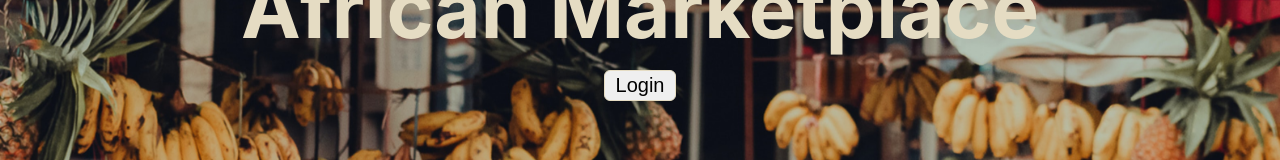
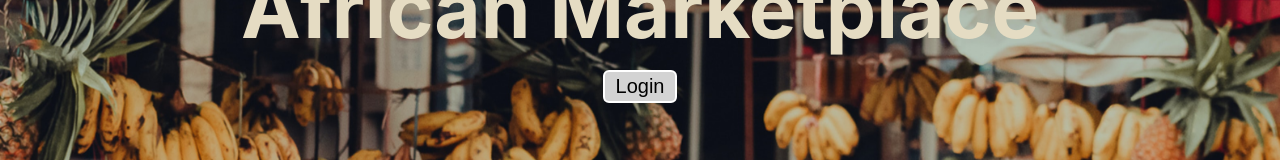
Before and after one commit to MingjunGeng/African-Marketplace-2-Group-front-end, a React (Create React App) app in the folder african-marketplace/: page / in a window 1280 px wide. In both pictures the pointer is over the button "Login". Shown: the part 155-315 px from the top of the page. Built offline with nearby package versions, Linux system fonts and the light colour scheme.

Commit message:
Made login button

```diff
--- a/african-marketplace/src/CSS/Home.css
+++ b/african-marketplace/src/CSS/Home.css
@@ -23,3 +23,11 @@ h1 {
     border-radius: 6px;
     border: .5px solid #E5DCC3;
 }
+
+.home-btn:hover {
+    background-color: lightgrey;
+    border: 2px solid white;
+}
+.home-btn:active {
+    transform: translateY(3px);
+}
```
